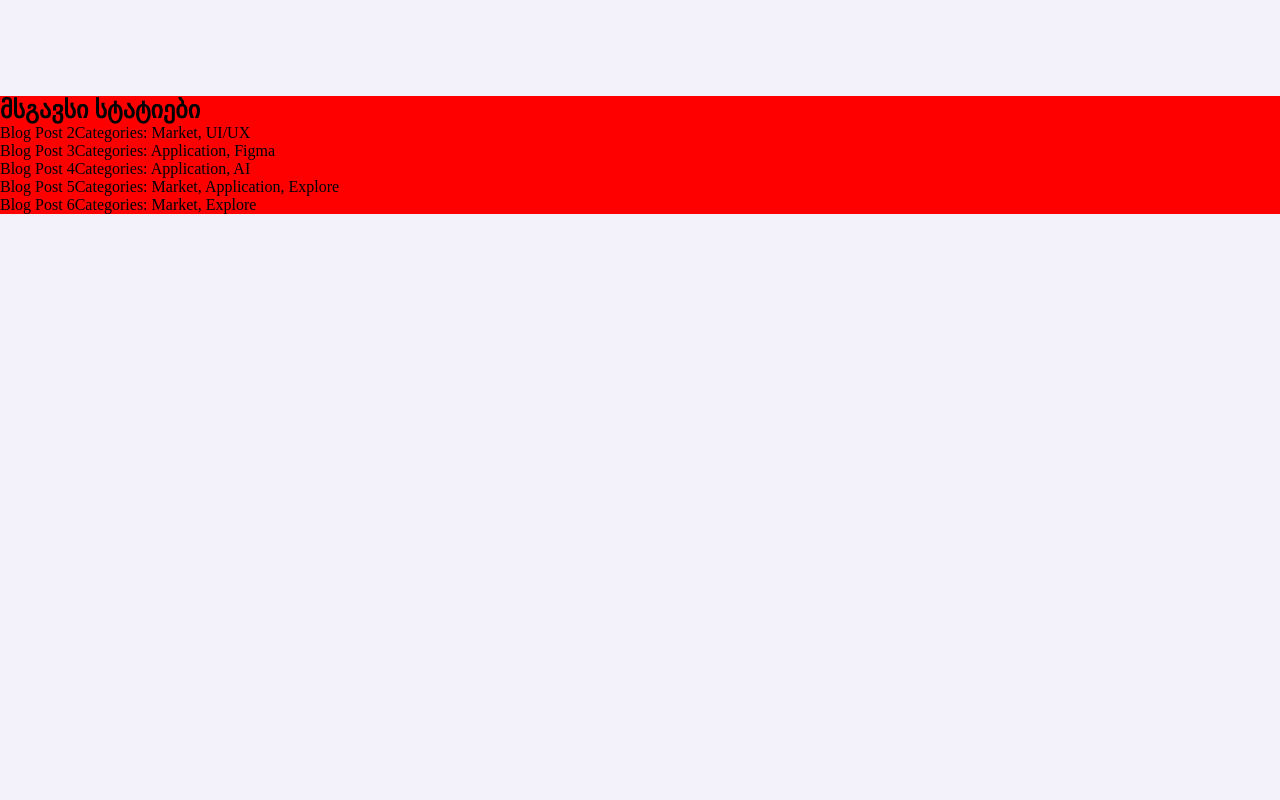
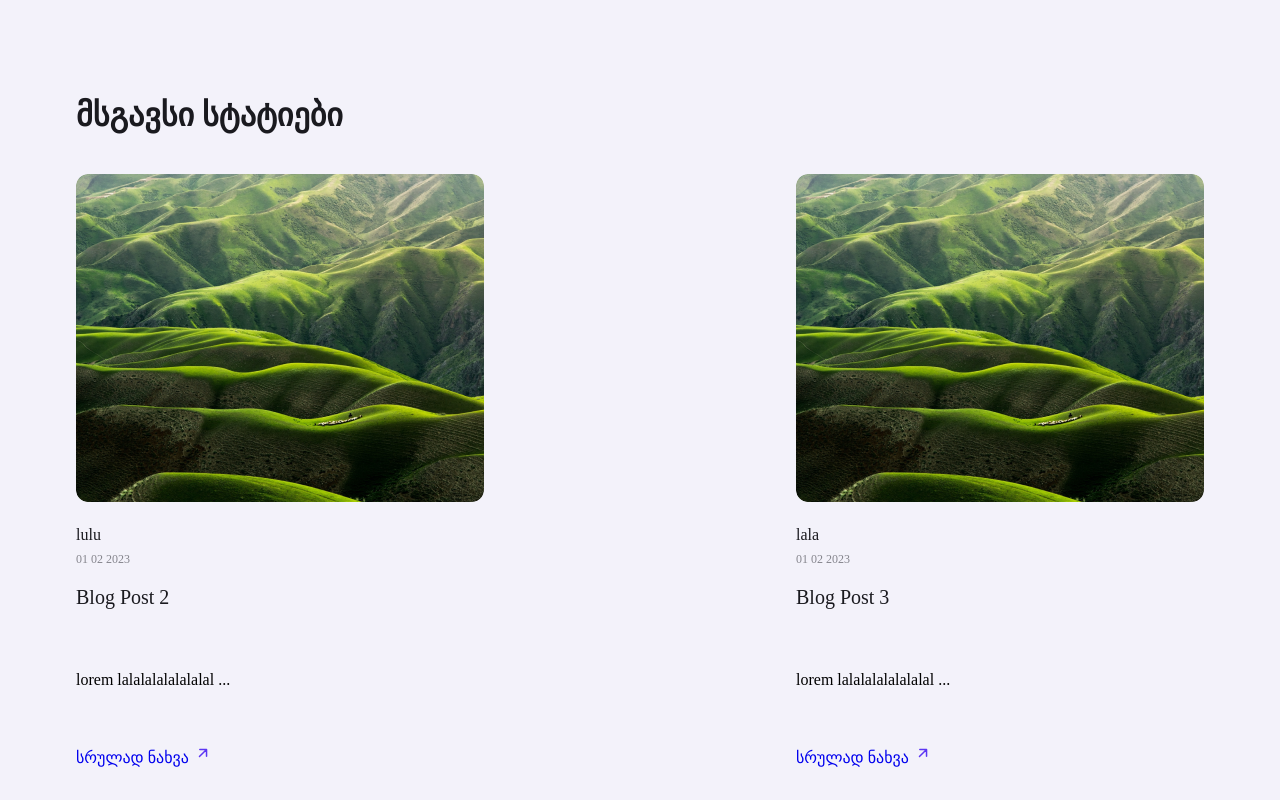
Before and after one commit to KiwiScreams/redberry-app, a React (Vite) app: page /blog/1 in a window 1280 px wide. Shown: the part 900-1700 px from the top of the page. Before the commit the page ends 1114 px from the top, so only its background shows below. Built offline with nearby package versions, Linux system fonts and the light colour scheme.

Commit message:
related category

```diff
--- a/src/pages/related blogs/RelatedBlogs.css
+++ b/src/pages/related blogs/RelatedBlogs.css
@@ -1,5 +1,19 @@
 .related-blogs-section
 {
-    background-color: red;
     margin-top: 98px;
+    padding: 0 76px;
 }
+.related-blogs-container
+{
+    display: flex;
+    justify-content: space-between;
+    align-items: center;
+    flex-wrap: wrap;
+}
+.related-blogs-section h2
+{
+    font-size: var(--font-size-32);
+    margin-bottom: 40px;
+    font-weight: var(--font-weight-700);
+    color: var(--dark-clr);
+}
--- a/src/pages/related blogs/RelatedBlogs.jsx
+++ b/src/pages/related blogs/RelatedBlogs.jsx
@@ -1,15 +1,73 @@
 import React from "react";
 import "./RelatedBlogs.css";
+import { Link } from "react-router-dom";
+import arrowImage from "../../assets/images/Arrow.svg";
 const RelatedBlogs = ({ relatedBlogs }) => {
+  let filters = [
+    { category: "Market", label: "მარკეტი" },
+    { category: "Application", label: "აპლიკაცია" },
+    { category: "AI", label: "ხელოვნური ინტელექტი" },
+    { category: "UI/UX", label: "UI/UX" },
+    { category: "Explore", label: "კვლევა" },
+    { category: "Figma", label: "Figma" },
+  ];
+
+  const categoryMap = filters.reduce((acc, curr) => {
+    acc[curr.category] = curr.label;
+    return acc;
+  }, {});
+  const getCategoryClassName = (category) => {
+    switch (category) {
+      case "Market":
+        return "market";
+      case "Application":
+        return "application";
+      case "AI":
+        return "ai";
+      case "UI/UX":
+        return "ui-ux";
+      case "Explore":
+        return "explore";
+      case "Figma":
+        return "figma";
+      default:
+        return "";
+    }
+  };
   return (
     <>
       <section className="related-blogs-section">
         <h2>მსგავსი სტატიები</h2>
-        <div className="related-container">
+        <div className="related-blogs-container">
           {relatedBlogs.map((relatedBlog) => (
-            <div key={relatedBlog.id}>
-              {relatedBlog.title}
-              <span>Categories: {relatedBlog.category.join(", ")}</span>
+            <div key={relatedBlog.id} className="blog-card">
+              <div className="blog-image">
+                <img src={relatedBlog.image} alt="" />
+              </div>
+              <div className="text">
+                <p className="author">{relatedBlog.author}</p>
+                <span className="date">{relatedBlog.date}</span>
+                <p className="title">{relatedBlog.title}</p>
+                <p className="category">
+                  {Array.isArray(relatedBlog.categories)
+                    ? relatedBlog.categories.map((category, idx) => (
+                        <span
+                          key={`category-${idx}`}
+                          className={getCategoryClassName(category)}
+                        >
+                          {categoryMap[category]}
+                        </span>
+                      ))
+                    : categoryMap[relatedBlog.categories]}
+                </p>
+                <p className="desc-content">
+                  {relatedBlog.description}{" "}
+                  <span className="read-more">...</span>
+                </p>
+                <Link to={`/blog/${relatedBlog.id}`}>
+                  სრულად ნახვა <img src={arrowImage} alt="" />
+                </Link>
+              </div>
             </div>
           ))}
         </div>
```
